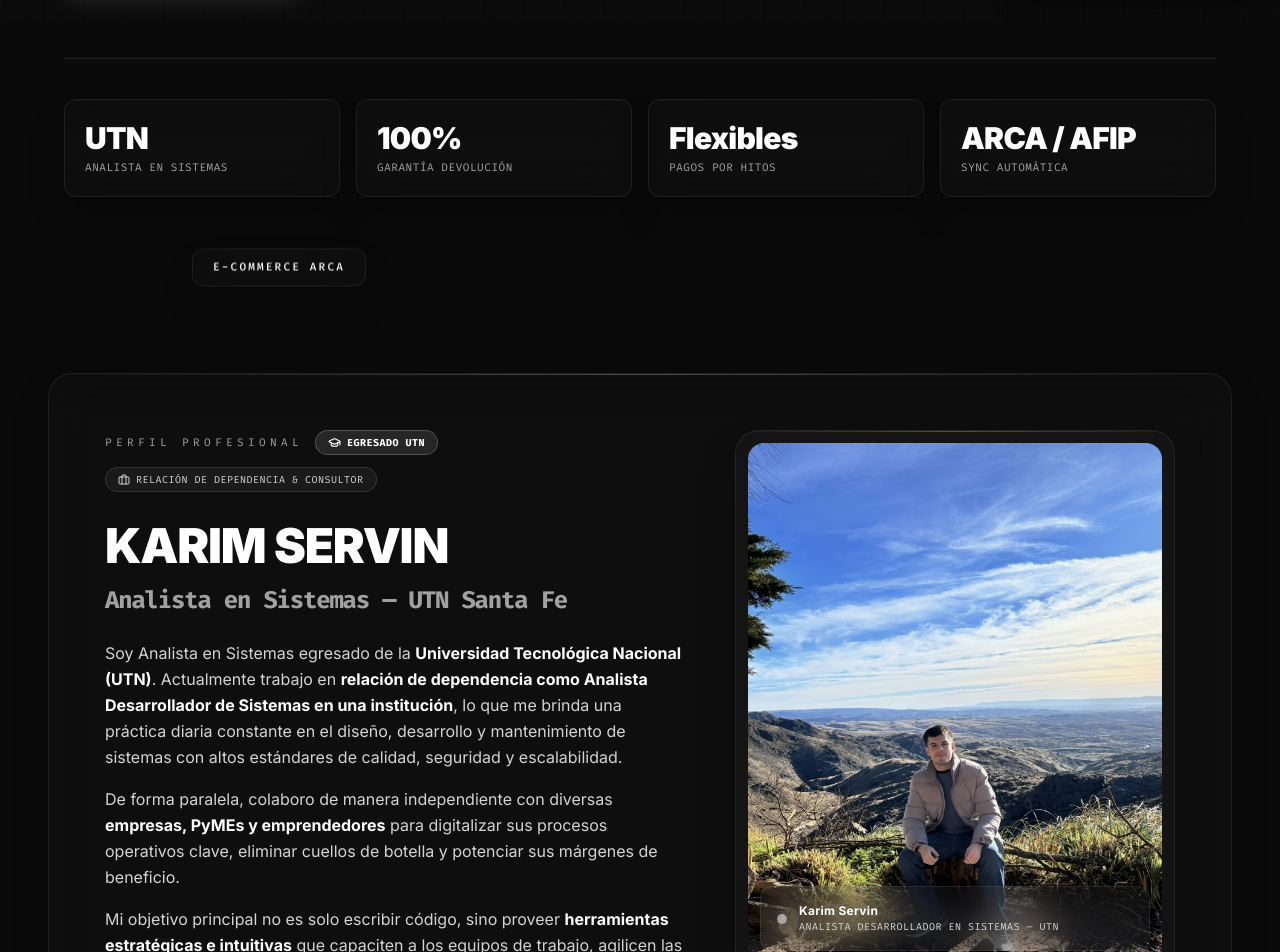
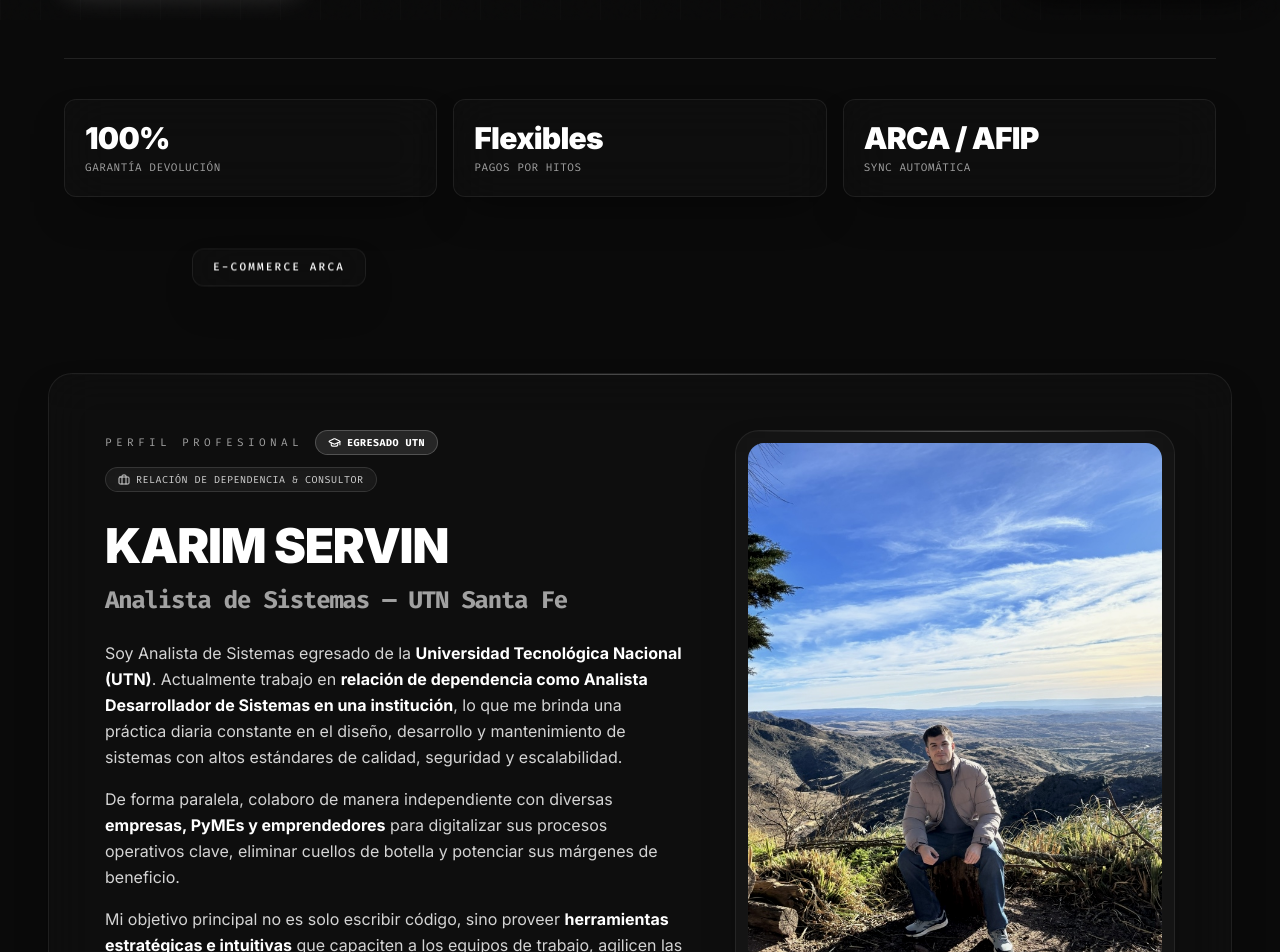
Before and after one commit to KarimServin/servin, a React (Vite) app: page / in a window 1280 px wide. Shown: the part 780-1732 px from the top of the page. Built offline with nearby package versions, Linux system fonts and the light colour scheme.

Commit message:
fix: remove photo overlay text, remove UTN metric card from hero, replace Analista en Sistemas with Analista de Sistemas everywhere

```diff
--- a/metadata.json
+++ b/metadata.json
@@ -1,6 +1,6 @@
 {
-  "name": "Servin - Analista en Sistemas",
-  "description": "Portfolio profesional de Karim Servin, Analista en Sistemas especializado en desarrollo web y e-commerce a medida.",
+  "name": "Servin - Analista de Sistemas",
+  "description": "Portfolio profesional de Karim Servin, Analista de Sistemas especializado en desarrollo web y e-commerce a medida.",
   "requestFramePermissions": [],
   "majorCapabilities": []
 }
--- a/src/App.tsx
+++ b/src/App.tsx
@@ -243,11 +243,7 @@ export default function App() {
               </div>
 
               {/* Trust Metrics Grid — Glass Cards */}
-              <div className="grid grid-cols-2 md:grid-cols-4 gap-4 w-full mt-16 pt-10 border-t border-white/10">
-                <div className="glass-card p-5 rounded-xl flex flex-col gap-1">
-                  <span className="text-2xl md:text-3xl font-black tracking-tight text-white">UTN</span>
-                  <span className="text-[11px] text-neutral-400 font-mono uppercase tracking-wider">Analista en Sistemas</span>
-                </div>
+              <div className="grid grid-cols-1 sm:grid-cols-3 gap-4 w-full mt-16 pt-10 border-t border-white/10">
                 <div className="glass-card p-5 rounded-xl flex flex-col gap-1">
                   <span className="text-2xl md:text-3xl font-black tracking-tight text-white">100%</span>
                   <span className="text-[11px] text-neutral-400 font-mono uppercase tracking-wider">Garantía Devolución</span>
@@ -291,13 +287,13 @@ export default function App() {
                   <h2 className="text-3xl md:text-5xl font-black tracking-tight text-white mb-6 leading-tight">
                     KARIM SERVIN
                     <span className="block text-lg md:text-2xl font-mono font-semibold text-neutral-400 mt-2">
-                      Analista en Sistemas — UTN Santa Fe
+                      Analista de Sistemas — UTN Santa Fe
                     </span>
                   </h2>
 
                   <div className="space-y-4 text-neutral-300 text-sm md:text-base leading-relaxed font-normal">
                     <p>
-                      Soy Analista en Sistemas egresado de la <strong className="text-white">Universidad Tecnológica Nacional (UTN)</strong>. Actualmente trabajo en <strong className="text-white">relación de dependencia como Analista Desarrollador de Sistemas en una institución</strong>, lo que me brinda una práctica diaria constante en el diseño, desarrollo y mantenimiento de sistemas con altos estándares de calidad, seguridad y escalabilidad.
+                      Soy Analista de Sistemas egresado de la <strong className="text-white">Universidad Tecnológica Nacional (UTN)</strong>. Actualmente trabajo en <strong className="text-white">relación de dependencia como Analista Desarrollador de Sistemas en una institución</strong>, lo que me brinda una práctica diaria constante en el diseño, desarrollo y mantenimiento de sistemas con altos estándares de calidad, seguridad y escalabilidad.
                     </p>
                     <p>
                       De forma paralela, colaboro de manera independiente con diversas <strong className="text-white">empresas, PyMEs y emprendedores</strong> para digitalizar sus procesos operativos clave, eliminar cuellos de botella y potenciar sus márgenes de beneficio.
@@ -336,20 +332,9 @@ export default function App() {
                     <div className="shine-line" />
                     <img
                       src="/karim.jpg"
-                      alt="Karim Servin - Analista en Sistemas UTN"
+                      alt="Karim Servin - Analista de Sistemas UTN"
                       className="w-full h-[480px] md:h-[520px] object-cover object-center rounded-2xl filter brightness-[0.95] contrast-[1.03] group-hover:scale-[1.02] transition-transform duration-700 ease-out"
                     />
-
-                    {/* Overlay Glass Tag on Photo */}
-                    <div className="absolute bottom-6 left-6 right-6 p-4 rounded-xl glass-panel border border-white/20 backdrop-blur-xl bg-black/60 shadow-lg">
-                      <div className="flex items-center gap-3">
-                        <div className="w-2.5 h-2.5 rounded-full bg-white animate-pulse shrink-0" />
-                        <div>
-                          <span className="text-xs font-bold text-white block tracking-wide">Karim Servin</span>
-                          <span className="text-[10px] font-mono text-neutral-300 uppercase tracking-wider block">Analista Desarrollador en Sistemas — UTN</span>
-                        </div>
-                      </div>
-                    </div>
                   </div>
                 </div>
 
@@ -742,7 +727,7 @@ export default function App() {
             <div className="space-y-4">
               <FaqItem
                 question="¿Cuál es la formación y trayectoria de Karim Servin?"
-                answer="Soy Analista en Sistemas graduado de la UTN (Universidad Tecnológica Nacional). Trabajo en relación de dependencia en el sector corporativo de TI y de forma independiente ayudo a PyMEs y emprendedores a digitalizar sus procesos, brindando herramientas que potencian a sus equipos."
+                answer="Soy Analista de Sistemas graduado de la UTN (Universidad Tecnológica Nacional). Trabajo en relación de dependencia como Analista Desarrollador de Sistemas en una institución y de forma independiente ayudo a PyMEs y emprendedores a digitalizar sus procesos, brindando herramientas que potencian a sus equipos."
                 isOpen={activeFaq === 0}
                 onClick={() => setActiveFaq(activeFaq === 0 ? null : 0)}
               />
```
